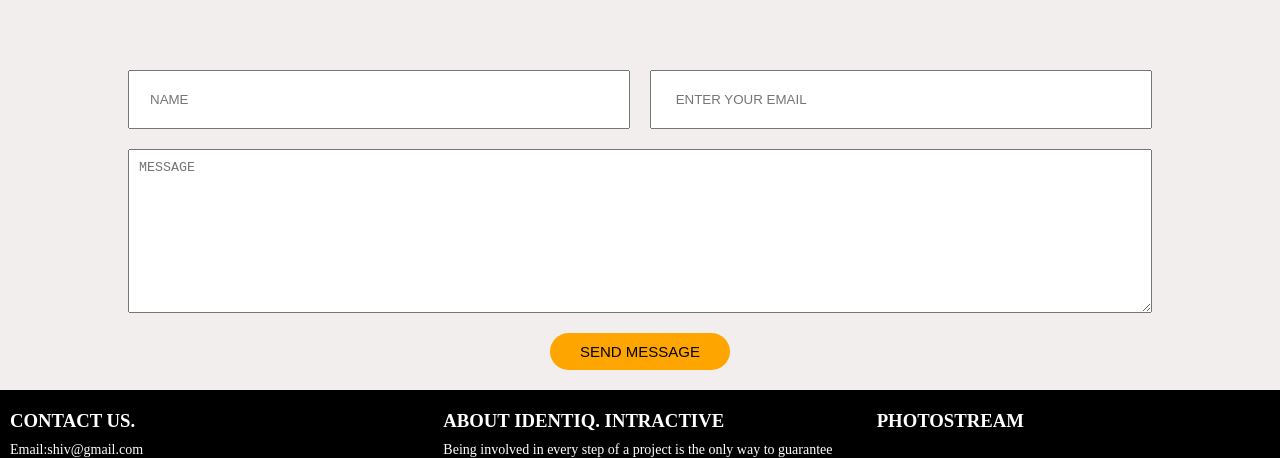
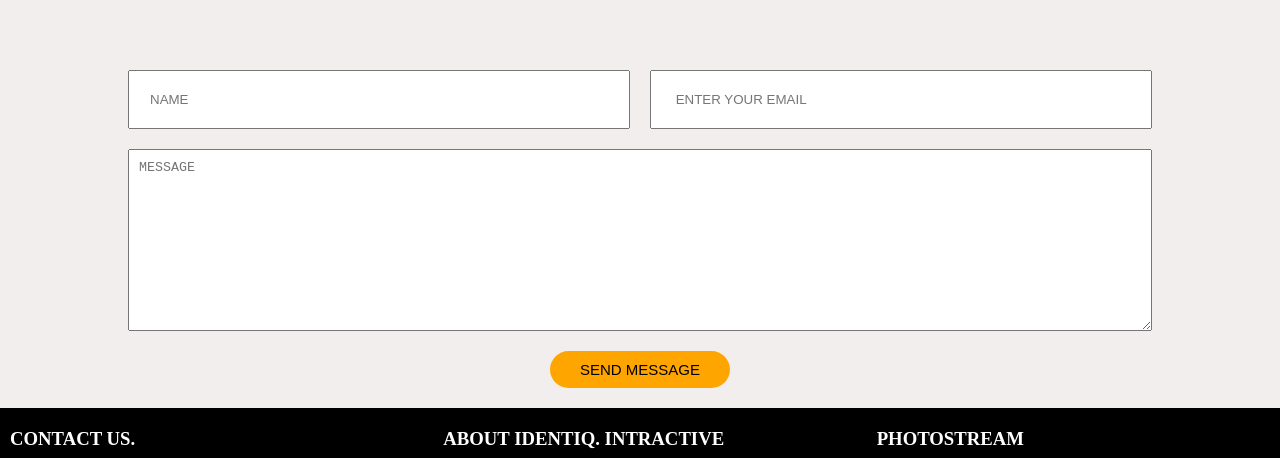
Before and after one commit to shiv786-spec/identique, a React (Vite) app: page / in a window 1280 px wide. Shown: the part 3370-3828 px from the top of the page. Built offline with nearby package versions, Linux system fonts and the light colour scheme.

Commit message:
add changes

```diff
--- a/src/pages/contact.css
+++ b/src/pages/contact.css
@@ -16,7 +16,7 @@
 
 
     .contact-box {
-        height: 100vh;
+        min-height: 100vh;
         display: flex;
         flex-direction: column;
         gap: 20px;
@@ -39,7 +39,7 @@
 }
 
 .contact-map {
-    height: 50vh;
+    min-height: 50vh;
     display: flex;
     gap: 20px;
     justify-content: space-evenly;
@@ -47,13 +47,13 @@
 
     .map-box {
         width: 70%;
-        height: 50vh;
+        min-height: 50vh;
         /* border: 2px solid black; */
     }
 
     .map-content {
         width: 30%;
-        height: 50vh;
+        min-height: 50vh;
         /* border: 2px solid black; */
         display: flex;
         flex-direction: column;
@@ -61,7 +61,7 @@
         /* padding: 10px; */
 
         .contact-name {
-            height: 15vh;
+            min-height: 15vh;
             padding: 10px;
             border-bottom: 1px solid red;
 
@@ -103,7 +103,7 @@
 }
 
 .contact-info{
-    height: 40vh;
+    min-height: 40vh;
     display: flex;
     flex-direction: column;
     /* background-color: blueviolet; */
@@ -123,7 +123,7 @@
 
     }
     textarea{
-        height: 20vh;
+        min-height: 20vh;
         padding: 10px;
     }
 
```
